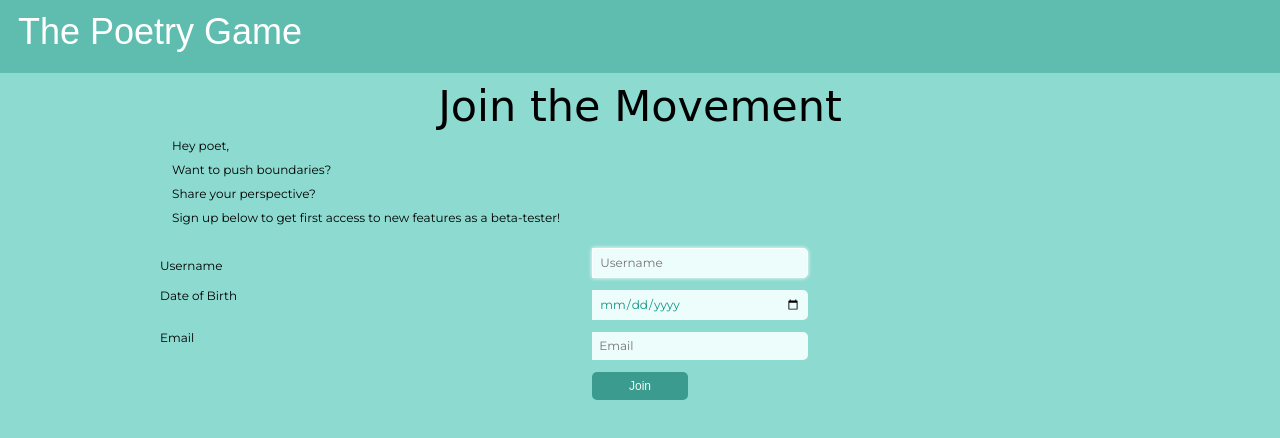
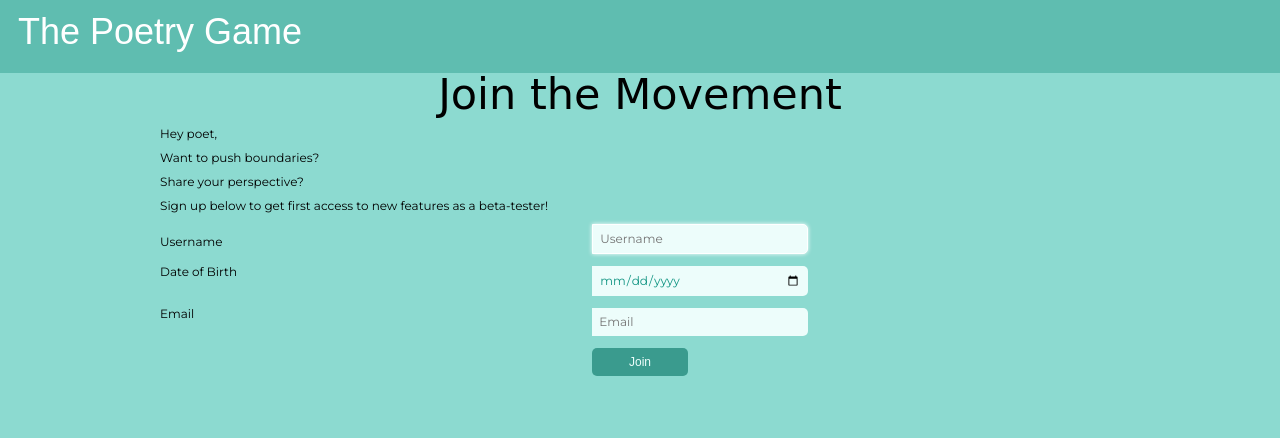
Before and after one commit to hci-and-web/Project1, a plain HTML site: page index.html in a window 1280 px wide. Drawn offline with Linux system fonts and the light colour scheme; a web font is replaced by a local one.

Commit message:
desc padding

```diff
--- a/css/screen.css
+++ b/css/screen.css
@@ -46,7 +46,6 @@ h1 {
   display: block;
   box-sizing: border-box;
   margin: auto;
-  padding: 1em; /* 16px */
 }
 
 #desc_section p {
```
